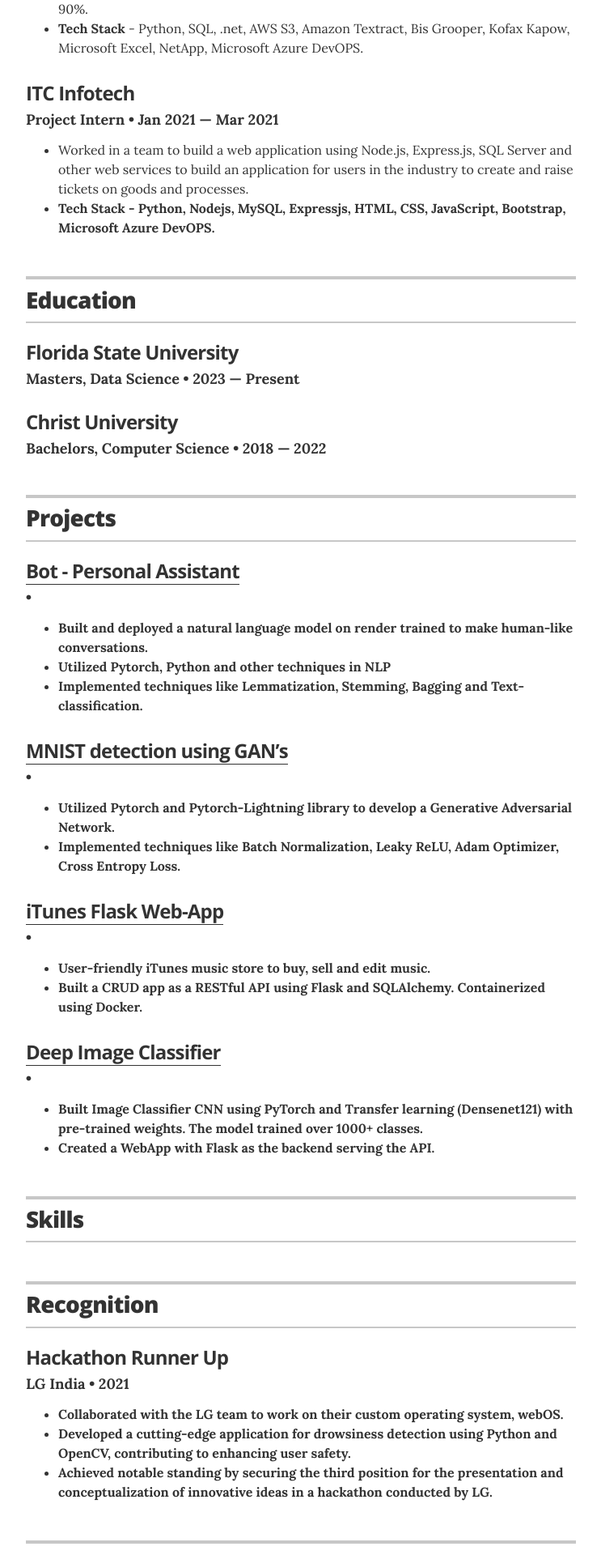
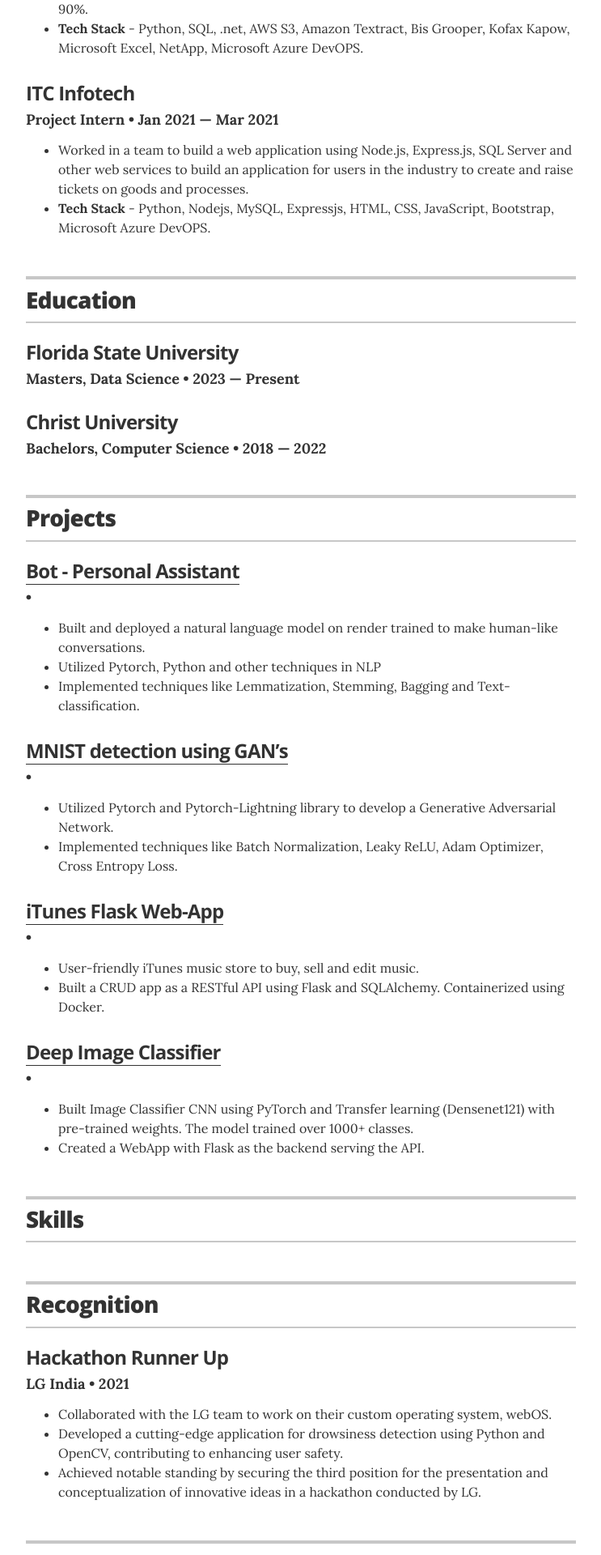
Before and after one commit to moh1tt/resume, a Jekyll site: the page built from index.html, in a window 1280 px wide. Shown: the part 828-2748 px from the top of the page at 81% size, without its empty margins (268-1011 px from the left). Built offline with Jekyll 4.4.1, drawn with Linux system fonts in a browser that asks for light colours.

Commit message:
made changes

```diff
--- a/_data/experience.yml
+++ b/_data/experience.yml
@@ -3,11 +3,11 @@
 - company: S&P Global
   position: Associate Software Developer
   duration: Jan, 2022 &mdash; Jun, 2023
-  summary: <ul><li>Leading the creation of new architecture to automate processes and increase extraction of information from different input sources.</li><li>Increased efficiency of information extraction from 10000+ files for 8+ companies/clients reducing manual effort of text extraction and web scraping by 90%.</li><li><b>Tech Stack</b> - Python, SQL, .net, AWS S3, Amazon Textract, Bis Grooper, Kofax Kapow, Microsoft Excel, NetApp, Microsoft Azure DevOPS.</li>
+  summary: <ul><li>Leading the creation of new architecture to automate processes and increase extraction of information from different input sources.</li><li>Increased efficiency of information extraction from 10000+ files for 8+ companies/clients reducing manual effort of text extraction and web scraping by 90%.</li><li><b>Tech Stack</b> - Python, SQL, .net, AWS S3, Amazon Textract, Bis Grooper, Kofax Kapow, Microsoft Excel, NetApp, Microsoft Azure DevOPS.</li></ul>
 
 
 # Project Intern ITC Infotech
 - company: ITC Infotech
   position: Project Intern
   duration:  Jan 2021 &mdash; Mar 2021
-  summary: <ul><li>Worked in a team to build a web application using Node.js, Express.js, SQL Server and other web services to build an application for users in the industry to create and raise tickets on goods and processes.</li><li><b>Tech Stack<b> - Python, Nodejs, MySQL, Expressjs, HTML, CSS, JavaScript, Bootstrap, Microsoft Azure DevOPS.</li>
+  summary: <ul><li>Worked in a team to build a web application using Node.js, Express.js, SQL Server and other web services to build an application for users in the industry to create and raise tickets on goods and processes.</li><li><b>Tech Stack</b> - Python, Nodejs, MySQL, Expressjs, HTML, CSS, JavaScript, Bootstrap, Microsoft Azure DevOPS.</li></ul>
```
